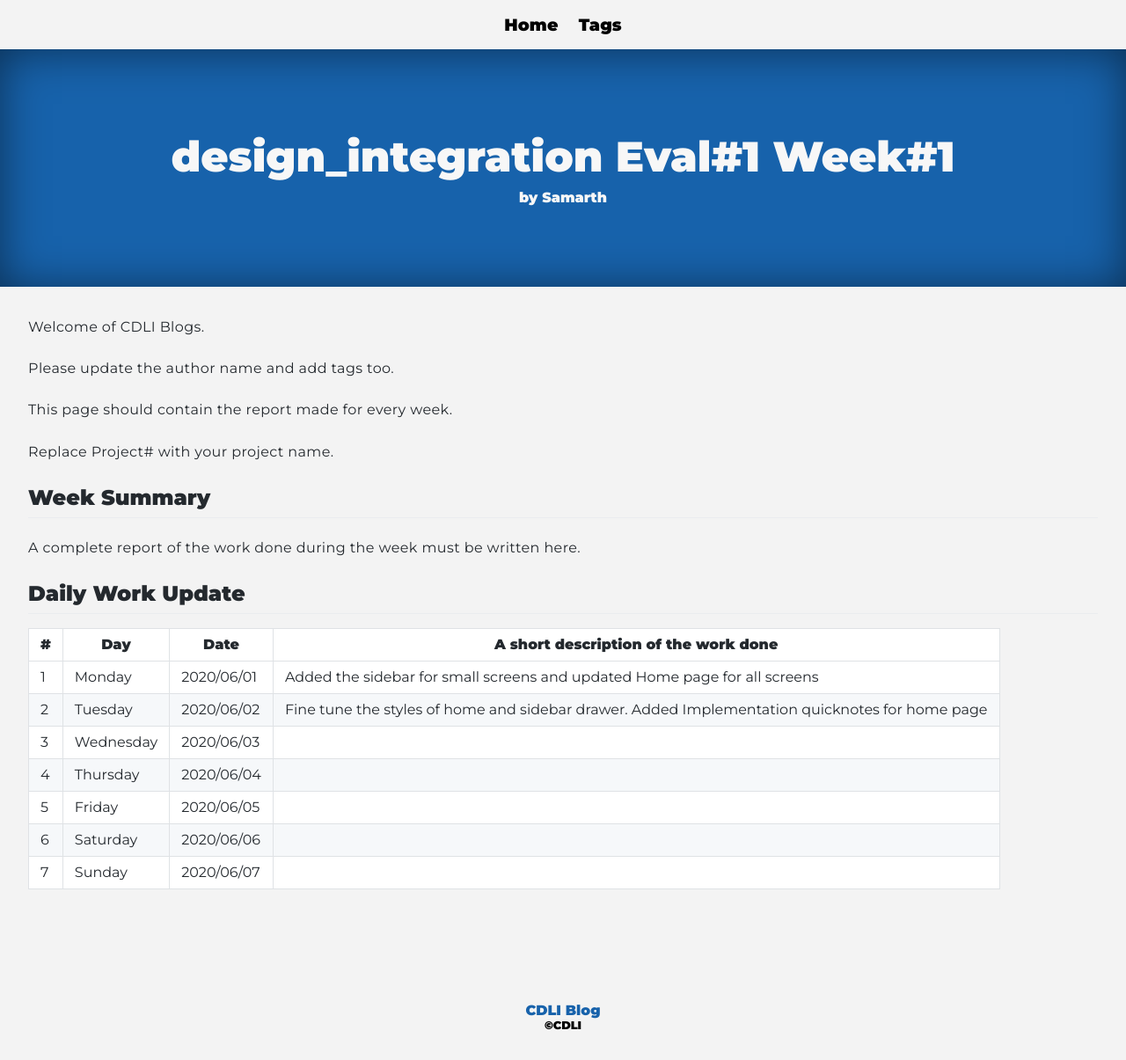
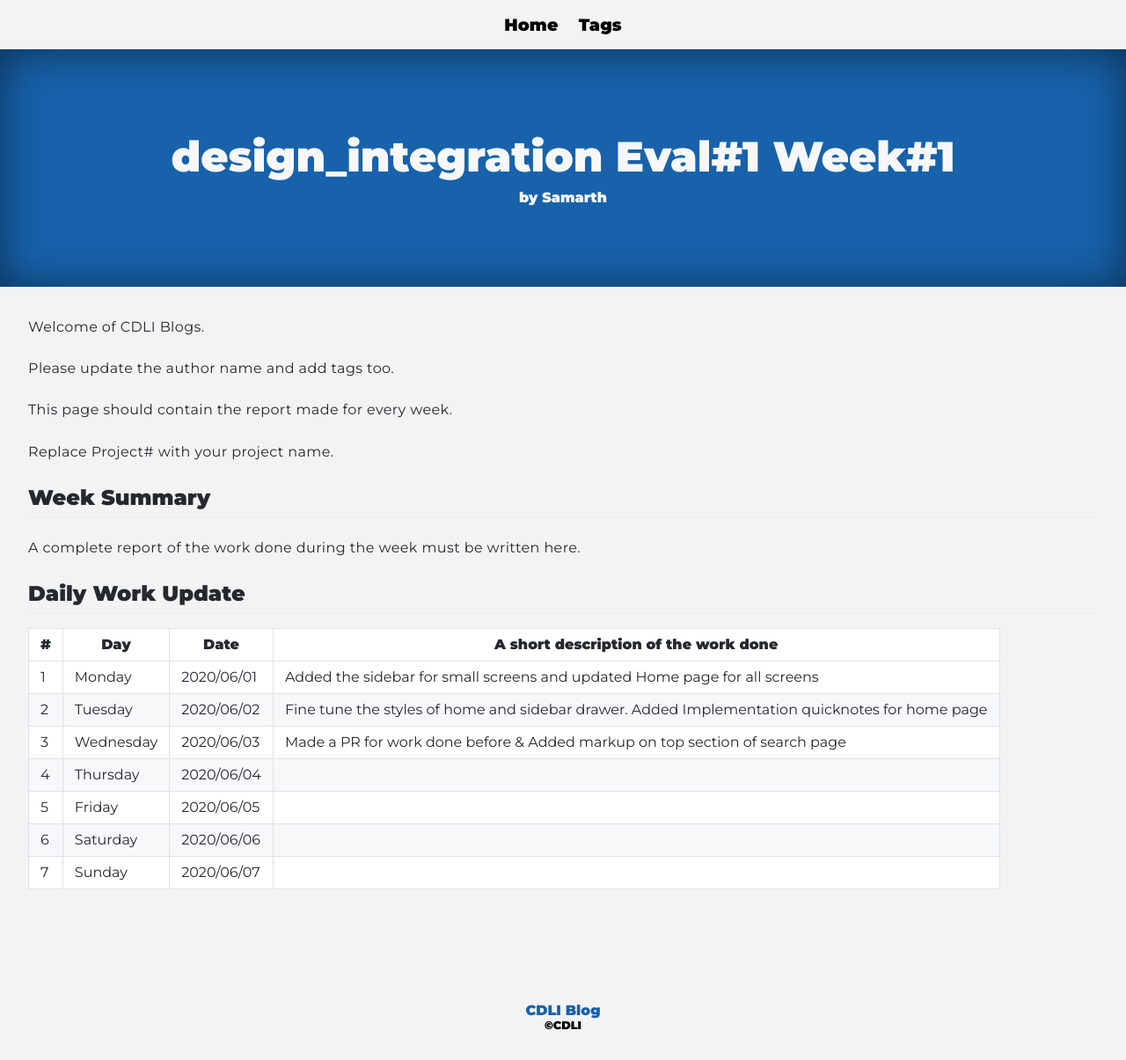
Before and after one commit to cdli-gh/blog, a Jekyll site: the page built from _blog/gsoc20/design_integration/posts/01_week1.md, in a window 1280 px wide. Shown: the whole page at 88% size. Built offline with Jekyll 4.4.1, drawn with Linux system fonts in a browser that asks for light colours; Markdown is read by kramdown in place of the engine named in the settings.

Commit message:
update design_integration week 1 day 3

```diff
--- a/_blog/gsoc20/design_integration/posts/01_week1.md
+++ b/_blog/gsoc20/design_integration/posts/01_week1.md
@@ -21,9 +21,9 @@ A complete report of the work done during the week must be written here.
 
 |\#|Day|Date|A short description of the work done|
 |---	|---	|---	|---	|
-|1   	| Monday 	|   2020/06/01	| Added the sidebar for small screens and  updated Home page for all screens|
+|1   	| Monday 	|   2020/06/01	| Added the sidebar for small screens and updated Home page for all screens|
 |2   	| Tuesday  	|   2020/06/02	| Fine tune the styles of home and sidebar drawer. Added Implementation quicknotes for home page|
-|3   	| Wednesday  	|  2020/06/03 	|   	|
+|3   	| Wednesday  	|  2020/06/03 	| Made a PR for work done before & Added markup on top section of search page |
 |4   	| Thursday  	|   2020/06/04	|   	|
 |5   	| Friday  	|   2020/06/05	|   	|
 |6   	| Saturday  	|   2020/06/06	|   	|
```
